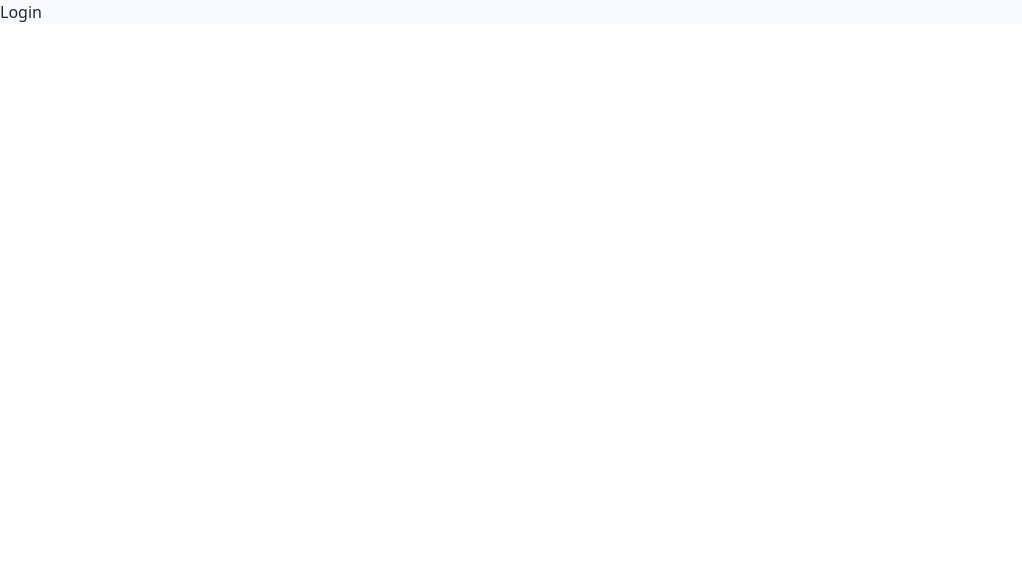
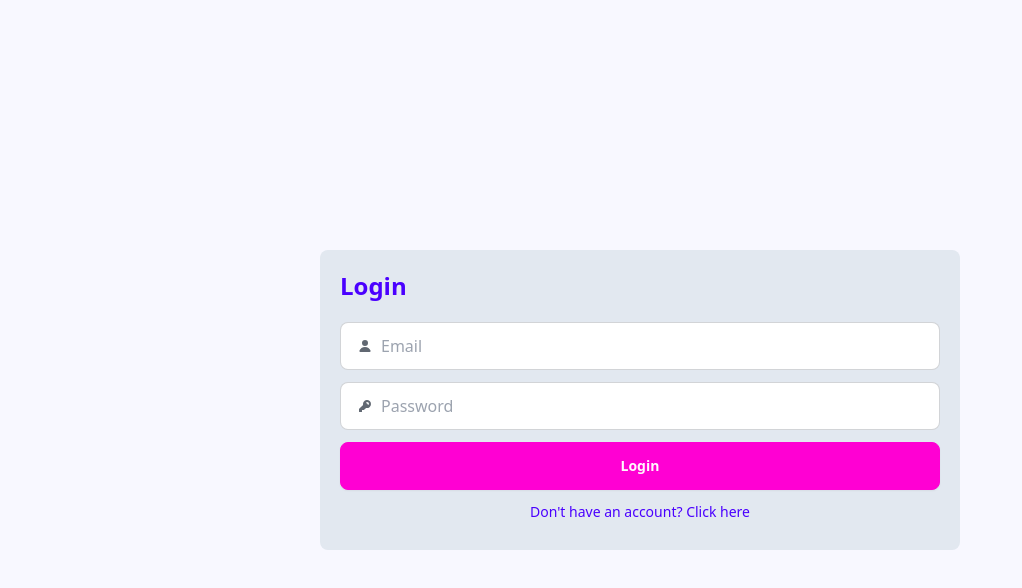
Before and after one commit to MayankII/project-modules, a React (Vite) app in the folder frontend/: page /login in a window 1280 px wide. Shown: the top 588 px of the page, without its empty margins (0-1022 px from the left). Built offline with nearby package versions, Linux system fonts and the light colour scheme.

Commit message:
added login functionality

```diff
--- /dev/null
+++ b/frontend/src/hooks/useLogin.js
@@ -0,0 +1,47 @@
+import { useState } from "react";
+import { useAuthContext } from "../context/AuthContext";
+import toast from "react-hot-toast";
+
+const useLogin = () => {
+  const [loading, setLoading] = useState();
+  const { setToken } = useAuthContext();
+  const login = async ({ email, password }) => {
+    const success = handleErrors({ email, password });
+    if (!success) {
+      return;
+    }
+    setLoading(true);
+    try {
+      const res = await fetch("/api/user/login", {
+        method: "POST",
+        headers: {
+          "Content-Type": "application/json",
+        },
+        body: JSON.stringify({ email, password }),
+      });
+      const data = await res.json();
+      if (data.error) {
+        throw new Error(data.error);
+      }
+      localStorage.setItem("token", data.token);
+      setToken(data.token);
+      toast.success(data.message);
+    } catch (error) {
+      toast.error(error.message);
+    } finally {
+      setLoading(false);
+    }
+  };
+  return { loading, login };
+};
+
+export default useLogin;
+
+const handleErrors = ({ email, password }) => {
+  if (!email || !password) {
+    toast.error("Please fill all the fields");
+    return false;
+  }
+
+  return true;
+};
--- a/frontend/src/hooks/useSignup.js
+++ b/frontend/src/hooks/useSignup.js
@@ -42,6 +42,7 @@ const useSignup = () => {
       }
       localStorage.setItem("token", data.token);
       setToken(data.token);
+      toast.success(data.message);
     } catch (error) {
       toast.error(error.message);
     } finally {
--- a/frontend/src/pages/Login.jsx
+++ b/frontend/src/pages/Login.jsx
@@ -1,7 +1,86 @@
-import React from "react";
+import React, { useState } from "react";
+import { Link } from "react-router-dom";
+import useLogin from "../hooks/useLogin.js";
 
 const Login = () => {
-  return <div>Login</div>;
+  const [email, setEmail] = useState("");
+  const [password, setPassword] = useState("");
+  const { loading, login } = useLogin();
+  const handleSubmit = async (e) => {
+    e.preventDefault();
+    await login({ email, password });
+  };
+  return (
+    <div className="w-full flex justify-center items-center h-screen">
+      <div className="sm:w-full md:w-1/2 ">
+        <form
+          onSubmit={handleSubmit}
+          className="flex flex-col gap-3 bg-slate-200 p-5 pb-7 rounded-lg "
+        >
+          <h2 className=" text-2xl font-bold text-primary pb-2">Login</h2>
+
+          <label className="input input-bordered flex items-center gap-2">
+            <svg
+              xmlns="http://www.w3.org/2000/svg"
+              viewBox="0 0 16 16"
+              fill="currentColor"
+              className="h-4 w-4 opacity-70"
+            >
+              <path d="M8 8a3 3 0 1 0 0-6 3 3 0 0 0 0 6ZM12.735 14c.618 0 1.093-.561.872-1.139a6.002 6.002 0 0 0-11.215 0c-.22.578.254 1.139.872 1.139h9.47Z" />
+            </svg>
+            <input
+              type="email"
+              className="grow"
+              value={email}
+              onChange={(e) => setEmail(e.target.value)}
+              placeholder="Email"
+            />
+          </label>
+          <label className="input input-bordered flex items-center gap-2">
+            <svg
+              xmlns="http://www.w3.org/2000/svg"
+              viewBox="0 0 16 16"
+              fill="currentColor"
+              className="h-4 w-4 opacity-70"
+            >
+              <path
+                fillRule="evenodd"
+                d="M14 6a4 4 0 0 1-4.899 3.899l-1.955 1.955a.5.5 0 0 1-.353.146H5v1.5a.5.5 0 0 1-.5.5h-2a.5.5 0 0 1-.5-.5v-2.293a.5.5 0 0 1 .146-.353l3.955-3.955A4 4 0 1 1 14 6Zm-4-2a.75.75 0 0 0 0 1.5.5.5 0 0 1 .5.5.75.75 0 0 0 1.5 0 2 2 0 0 0-2-2Z"
+                clipRule="evenodd"
+              />
+            </svg>
+            <input
+              type="password"
+              className="grow"
+              value={password}
+              onChange={(e) => setPassword(e.target.value)}
+              placeholder="Password"
+            />
+          </label>
+          <div className="flex flex-col items-center gap-3">
+            <button
+              type="submit"
+              className="btn btn-wide btn-secondary w-full"
+              disabled={loading}
+            >
+              {loading ? (
+                <span className="loading loading-spinner"></span>
+              ) : (
+                "Login"
+              )}
+            </button>
+            <Link
+              to="/signup"
+              href="#"
+              className="link link-primary text-sm hover:text-secondary hover:underline no-underline inline-block"
+            >
+              Don't have an account? Click here{" "}
+            </Link>
+          </div>
+        </form>
+      </div>
+    </div>
+  );
 };
 
 export default Login;
--- a/frontend/src/pages/Signup.jsx
+++ b/frontend/src/pages/Signup.jsx
@@ -24,7 +24,7 @@ const Signup = () => {
       <div className="sm:w-full md:w-1/2 ">
         <form
           onSubmit={HandleSubmit}
-          className="flex flex-col gap-3 glass p-5 pb-6 rounded-lg "
+          className="flex flex-col gap-3 bg-slate-200 p-5 pb-6 rounded-lg "
         >
           <h2 className=" text-2xl font-bold text-primary pb-2">Sign Up</h2>
           <input
@@ -54,7 +54,7 @@ const Signup = () => {
               <path d="M8 8a3 3 0 1 0 0-6 3 3 0 0 0 0 6ZM12.735 14c.618 0 1.093-.561.872-1.139a6.002 6.002 0 0 0-11.215 0c-.22.578.254 1.139.872 1.139h9.47Z" />
             </svg>
             <input
-              type="text"
+              type="email"
               className="grow"
               name="email"
               value={inputs.email}
@@ -109,7 +109,7 @@ const Signup = () => {
           <div className="flex flex-col items-center w-full gap-2">
             <button
               type="submit"
-              className="btn btn-wide btn-secondary w-full"
+              className="btn btn-secondary w-full"
               disabled={loading}
             >
               {loading ? (
```
